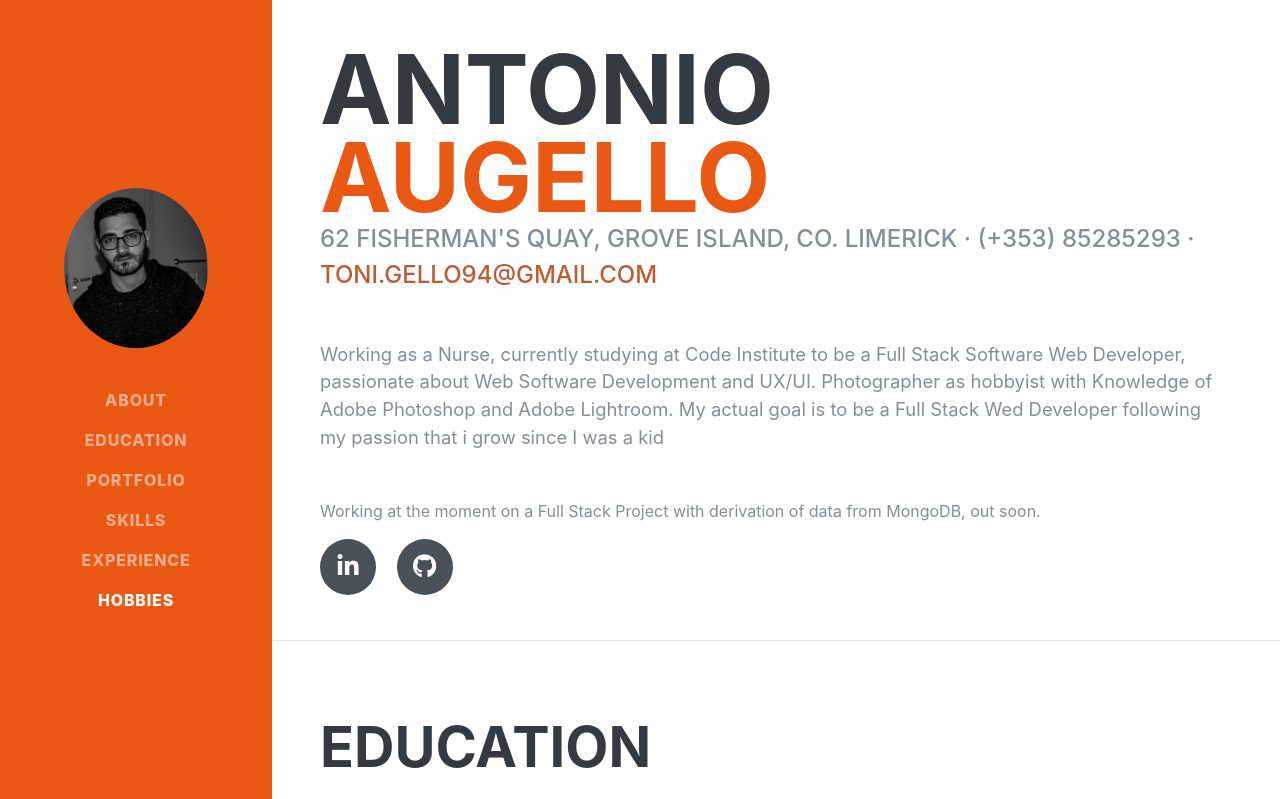
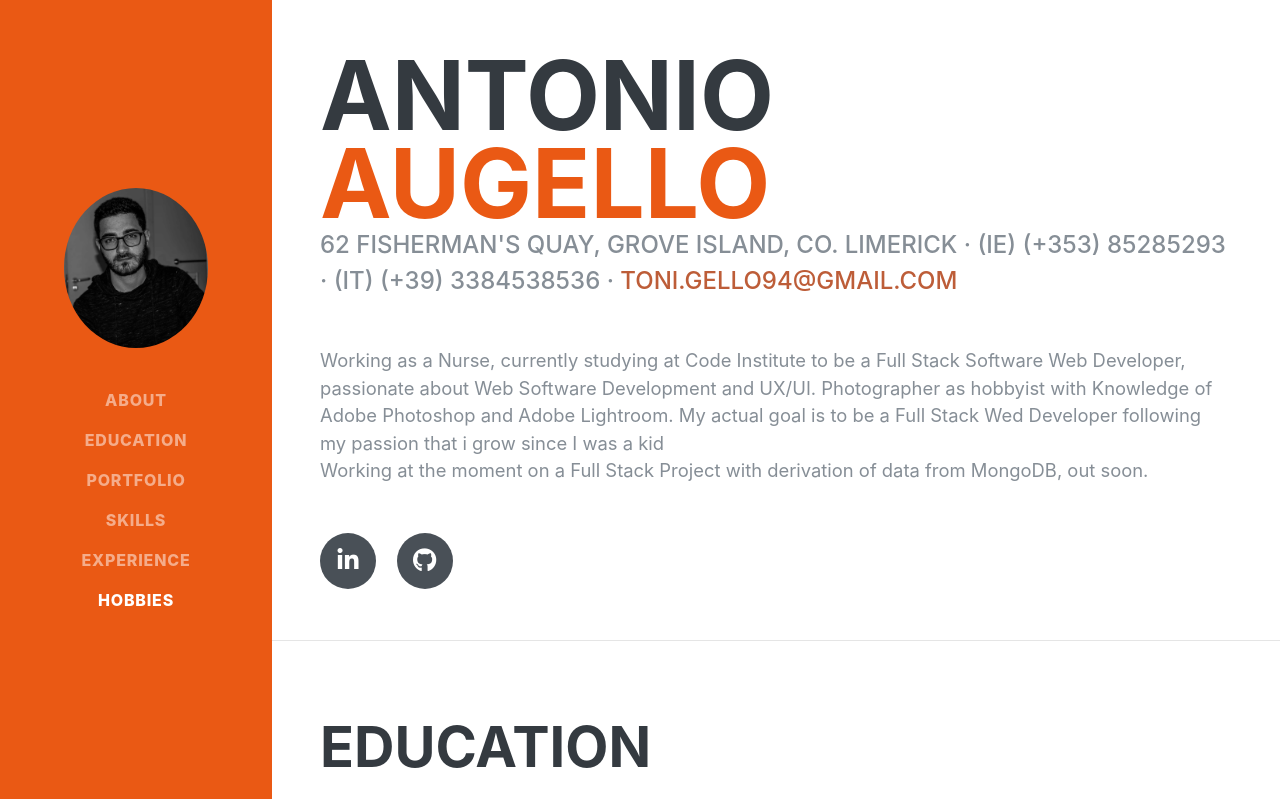
Before and after one commit to gello94/antonio_augello_online_Resume, a Flask app: page / in a window 1280 px wide. Shown: the top 799 px of the page. Run offline with Flask 2, Linux system fonts and the light colour scheme; some libraries are stand-ins or nearby versions; some web fonts are replaced.

Commit message:
added info personal

```diff
--- a/templates/index.html
+++ b/templates/index.html
@@ -68,12 +68,13 @@
         <h1 class="mb-0">Antonio
           <span class="text-primary">Augello</span>
         </h1>
-        <div class="subheading mb-5">62 Fisherman's Quay, Grove Island, Co. Limerick · (+353) 85285293 ·
-          <a href="mailto:name@email.com">toni.gello94@gmail.com</a>
+        <div class="subheading mb-5">62 Fisherman's Quay, Grove Island, Co. Limerick · (IE) (+353) 85285293 · (IT) (+39) 3384538536 · <a href="mailto:name@email.com">toni.gello94@gmail.com</a>
         </div>
-        <p class="lead mb-5">Working as a Nurse, currently studying at Code Institute to be a Full Stack Software Web Developer, passionate about Web Software Development and UX/UI. Photographer as hobbyist with Knowledge of Adobe Photoshop and Adobe Lightroom. My actual
-          goal is to be a Full Stack Wed Developer following my passion that i grow since I was a kid</p>
-          <p>Working at the moment on a Full Stack Project with derivation of data from MongoDB, out soon.</p>
+        <div class='header_personal'>
+          <p class="lead mb-5">Working as a Nurse, currently studying at Code Institute to be a Full Stack Software Web Developer, passionate about Web Software Development and UX/UI. Photographer as hobbyist with Knowledge of Adobe Photoshop and Adobe Lightroom. My actual
+            goal is to be a Full Stack Wed Developer following my passion that i grow since I was a kid
+            <br> Working at the moment on a Full Stack Project with derivation of data from MongoDB, out soon.</p>
+        </div>
         <div class="social-icons">
           <a href="https://www.linkedin.com/in/antonio-augello-aba83911a/">
             <i class="fab fa-linkedin-in"></i>
@@ -280,6 +281,11 @@
               <td>Django</td>
               <td>AWS Cloud9</td>
             </tr>
+            <tr>
+              <td>Bootstrap</td>
+              <td>Materialize</td>
+              <td>Flask</td>
+            </tr>
           </tbody>
         </table>
         </ul>
@@ -296,6 +302,7 @@
       </div>
 
     </section>
+
 
     <hr class="m-0">
 
@@ -354,6 +361,7 @@
 
     <hr class="m-0">
 
+
     <!-- Hobbies Section -->
     <section class="resume-section p-3 p-lg-5 d-flex align-items-center" id="interests">
       <div class="w-100">
```
